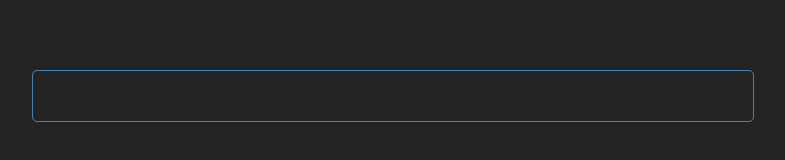
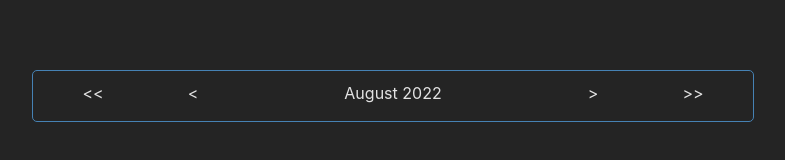
Before and after one commit to LeonardJung/8944534, a React (Vite) app in the folder KalenderApp/: page / in a window 1280 px wide. Shown: the part 304-464 px from the top of the page, without its empty margins (247-1032 px from the left). Built offline with nearby package versions, Linux system fonts and the light colour scheme.

Commit message:
build toolbar

```diff
--- a/KalenderApp/src/components/Month/Month.css
+++ b/KalenderApp/src/components/Month/Month.css
@@ -12,3 +12,23 @@ body {
   min-width: 320px;
   min-height: 100vh;
 }
+
+.topbar {
+  width: 700px;
+  min-height: 30px;
+  border: 1px solid steelblue;
+  padding: 10px;
+  border-radius: 5px;
+}
+
+.columns {
+  display: grid;
+  grid-template-columns: repeat(7, 1fr);
+  align-items: center;
+  justify-content: center;
+  text-align: center;
+}
+
+.col-span-3 {
+  grid-column: span 3;
+}
--- a/KalenderApp/src/components/Month/Month.jsx
+++ b/KalenderApp/src/components/Month/Month.jsx
@@ -1,11 +1,16 @@
 import React from "react";
 import "./Month.css";
-import Toolbar from "./toolbar/toolbar";
 
 function Month() {
   return (
-    <div>
-      <Toolbar />
+    <div className="topbar">
+      <div className="columns">
+        <div>{"<<"}</div>
+        <div>{"<"}</div>
+        <div className="col-span-3">August 2022</div>
+        <div>{">"}</div>
+        <div>{">>"}</div>
+      </div>
     </div>
   );
 }
--- a/KalenderApp/src/components/Month/toolbar/Toolbar.css
+++ /dev/null
@@ -1,7 +0,0 @@
-.topbar {
-  width: 700px;
-  height: 30px;
-  border: 1px solid steelblue;
-  padding: 10px;
-  border-radius: 5px;
-}
--- a/KalenderApp/src/components/Month/toolbar/Toolbar.jsx
+++ /dev/null
@@ -1,12 +0,0 @@
-import React from "react";
-import "./Toolbar.css";
-
-function Toolbar() {
-  return (
-    <div>
-      <div className="topbar"></div>
-    </div>
-  );
-}
-
-export default Toolbar;
```
